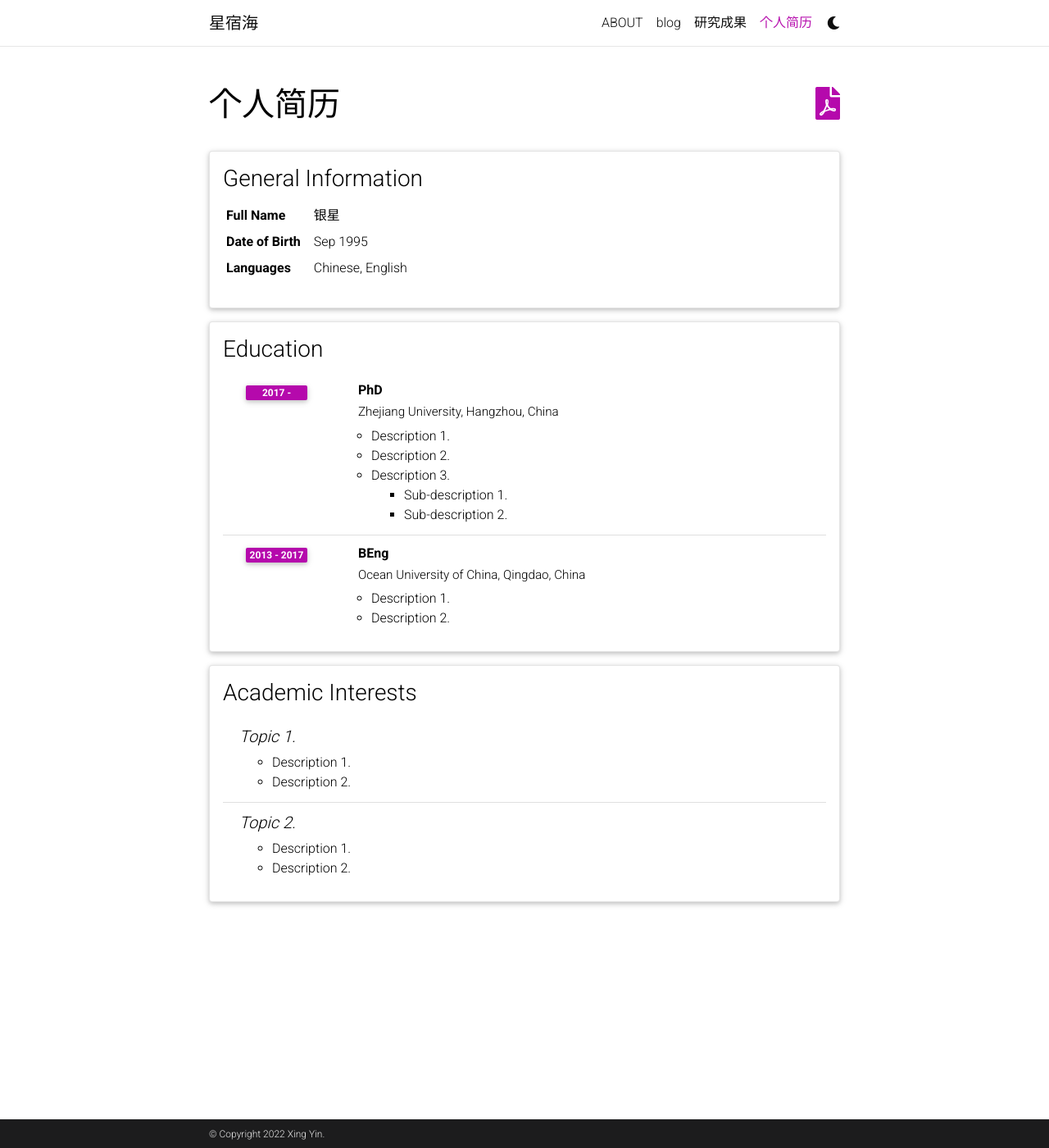
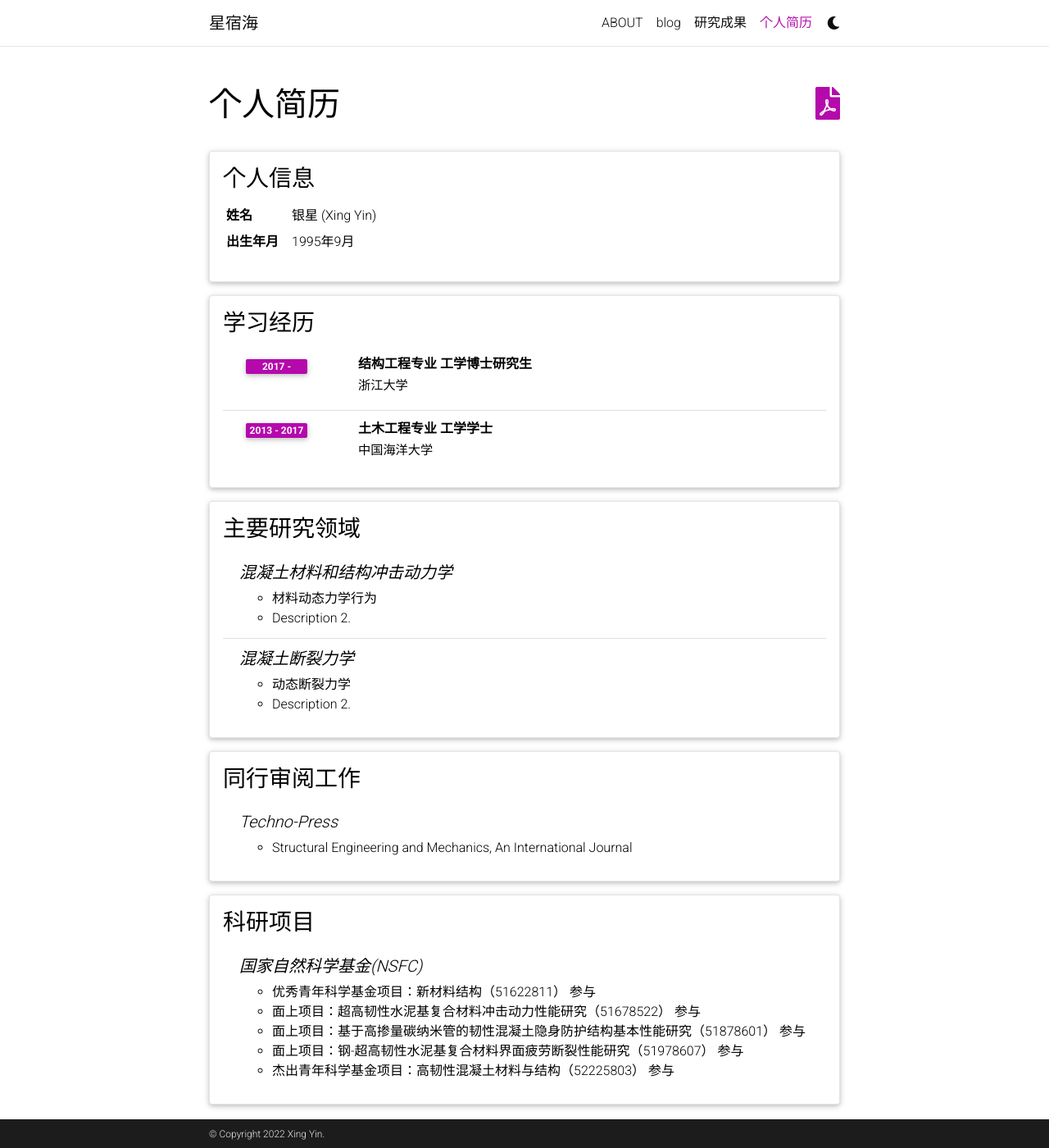
Before and after one commit to sterling-yin/sterling-yin.github.io, a Jekyll site: the page built from _pages/cv.md, in a window 1280 px wide and 1400 px high. Shown: the whole window at 82% size. Built offline with Jekyll 4.4.1, drawn with Linux system fonts in a browser that asks for light colours; comment, search, counter and statistics services are not loaded; a style sheet for code colours, icons or effects is not loaded.

Commit message:
Update cv.yml

```diff
--- a/_data/cv.yml
+++ b/_data/cv.yml
@@ -1,41 +1,48 @@
-- title: General Information
+- title: 个人信息
   type: map
   contents:
-    - name: Full Name
-      value: 银星
-    - name: Date of Birth
-      value: Sep 1995
-    - name: Languages
-      value: Chinese, English
+    - name: 姓名
+      value: 银星 (Xing Yin)
+    - name: 出生年月
+      value: 1995年9月
 
-- title: Education
+- title: 学习经历
   type: time_table
   contents:
-    - title: PhD
-      institution: Zhejiang University, Hangzhou, China
+    - title: 结构工程专业 工学博士研究生
+      institution: 浙江大学
       year: 2017 -
-      description:
-        - Description 1.
+
+    - title: 土木工程专业 工学学士
+      institution: 中国海洋大学
+      year: 2013 - 2017
+
+- title: 主要研究领域
+  type: nested_list
+  contents:
+    - title: 混凝土材料和结构冲击动力学
+      items:
+        - 材料动态力学行为
         - Description 2.
-        - title: Description 3.
-          contents:
-            - Sub-description 1.
-            - Sub-description 2.
-    - title: BEng
-      institution: Ocean University of China, Qingdao, China
-      year: 2013 - 2017
-      description:
-        - Description 1.
+    - title: 混凝土断裂力学
+      items:
+        - 动态断裂力学
         - Description 2.
 
-- title: Academic Interests
+- title: 同行审阅工作
   type: nested_list
   contents:
-    - title: Topic 1.
+    - title: Techno-Press
       items:
-        - Description 1.
-        - Description 2.
-    - title: Topic 2.
+        - Structural Engineering and Mechanics, An International Journal
+
+- title: 科研项目
+  type: nested_list
+  contents:
+    - title: 国家自然科学基金(NSFC)
       items:
-        - Description 1.
-        - Description 2.
+        - 优秀青年科学基金项目：新材料结构（51622811） 参与
+        - 面上项目：超高韧性水泥基复合材料冲击动力性能研究（51678522） 参与
+        - 面上项目：基于高掺量碳纳米管的韧性混凝土隐身防护结构基本性能研究（51878601） 参与
+        - 面上项目：钢-超高韧性水泥基复合材料界面疲劳断裂性能研究（51978607） 参与
+        - 杰出青年科学基金项目：高韧性混凝土材料与结构（52225803） 参与
```
